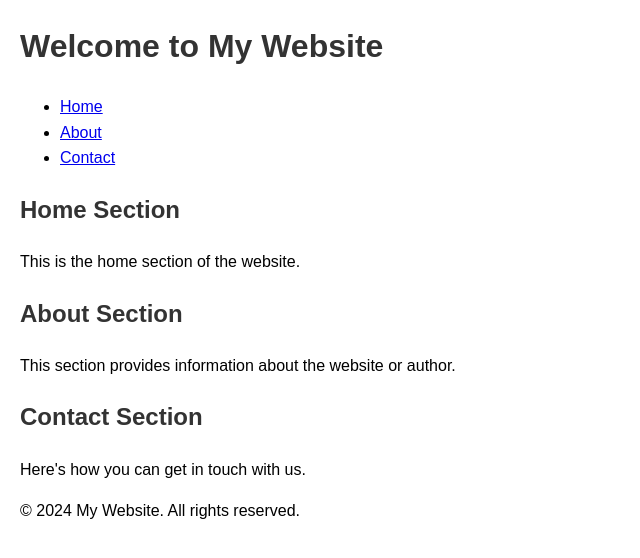
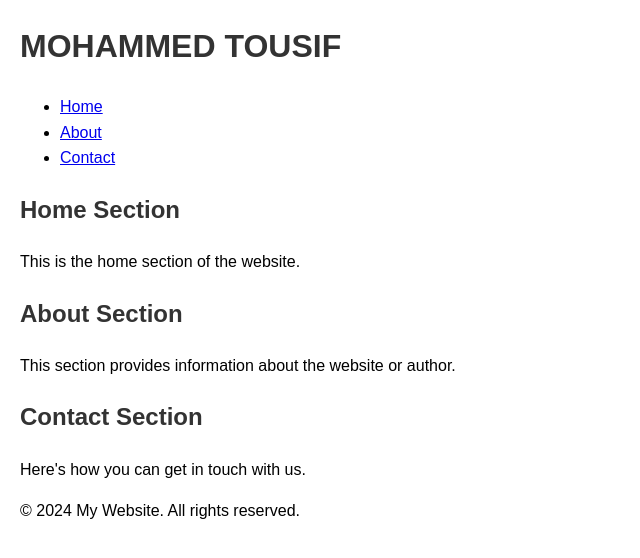
Before and after one commit to MDTOUSIF368/CLOUD, a plain HTML site: page index.html in a window 1280 px wide. Shown: the whole page, without its empty margins (0-640 px from the left). Drawn offline with Linux system fonts and the light colour scheme.

Commit message:
Update index.html

```diff
--- a/index.html
+++ b/index.html
@@ -21,7 +21,7 @@
 </head>
 <body>
     <header>
-        <h1>Welcome to My Website</h1>
+        <h1>MOHAMMED TOUSIF</h1>
         <nav>
             <ul>
                 <li><a href="#home">Home</a></li>
```
